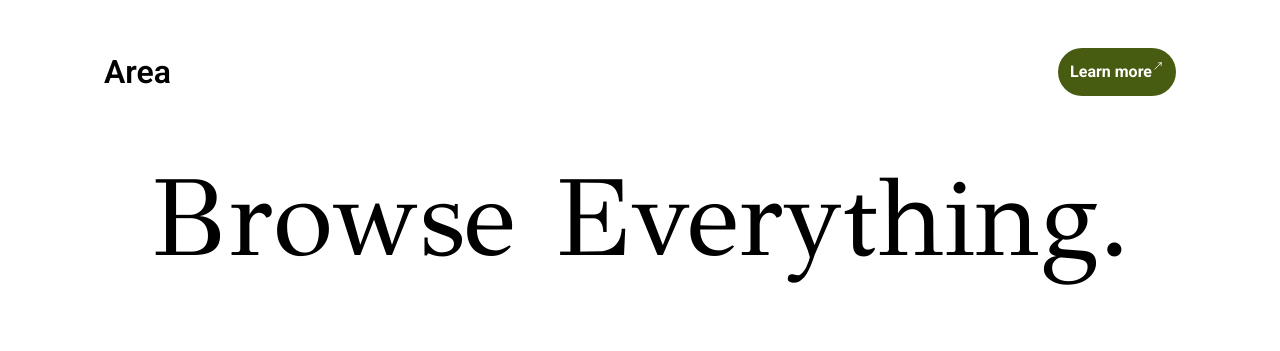
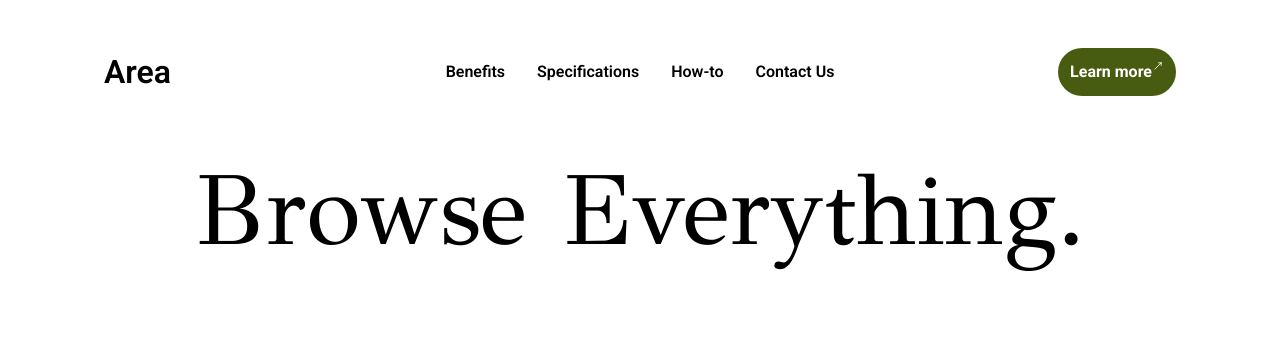
Before and after one commit to G3NIUS-FRM/UpworkTest, a React app: page / in a window 1280 px wide. Shown: the top 351 px of the page. Built offline with nearby package versions, Linux system fonts and the light colour scheme; the HTML template or start-up script is replaced by a standard one.

Commit message:
Version 2

```diff
--- a/src/components/Hero.jsx
+++ b/src/components/Hero.jsx
@@ -2,22 +2,31 @@ import React from 'react';
 import { motion } from 'framer-motion';
 import iMac from '../assets/photos/IMac.png';
 import montanaHero from '../assets/photos/montanasHero.jpg';
-
+import iPadPro from '../assets/photos/iPadPro.png';
+import iPhone from '../assets/photos/iPhone.png';
 export const Hero = () => {
   return (
     <motion.section
       initial={{ opacity: 0, y: 50 }}
       animate={{ opacity: 1, y: 0 }}
       transition={{ duration: 1 }}
-      className="h-[100vh] w-[90%] flex flex-col justify-between items-center gap-4 mx-auto">
-      <h1 className="font-gfs text-[110px]">Browse Everything.</h1>
-      <div className="w-[90%] bg-[var(--color-olive-light)] rounded-xl h-[60vh] overflow-visible flex justify-center items-start">
-        <div className="relative bottom-20 w-[80%] h-[64vh] overflow-hidden rounded-md z-1">
+      className="h-[100vh] w-[90%] flex flex-col justify-center md:justify-between items-center gap-[2rem] mx-auto">
+      <h1 className="font-gfs text-[70px]  md:text-[80px] lg:text-[100px] text-center">
+        Browse Everything.
+      </h1>
+      <div className="w-[90%] bg-[var(--color-olive-light)] rounded-xl h-[40vh] md:h-[50vh] lg:h-[60vh] overflow-visible flex justify-center items-start relative top-[10rem] md:top-0">
+        <div className="relative bottom-20 w-[80%] h-[64vh] overflow-hidden rounded-md z-1 hidden lg:inline">
           <img src={iMac} alt="" className="w-full h-auto" />
           <div className="absolute top-[19px] left-0 w-[96%] h-[98%] rounded-md mx-auto right-0 bottom-0">
             <img src={montanaHero} alt="" />
           </div>
         </div>
+        <div className="relative bottom-[7rem] w-[80%] h-[54vh] overflow-hidden rounded-md hidden md:inline lg:hidden z-1 ">
+          <img src={iPadPro} alt="" className="w-full h-auto" />
+        </div>
+        <div className="relative bottom-[10rem] w-[80%] h-[60vh] overflow-hidden rounded-md inline md:hidden z-1 ">
+          <img src={iPhone} alt="" className="w-full h-auto" />
+        </div>
       </div>
     </motion.section>
   );
--- a/src/components/Toplinks.jsx
+++ b/src/components/Toplinks.jsx
@@ -2,7 +2,7 @@ import React from 'react';
 
 export const Toplinks = () => {
   return (
-    <div className="absolute top-0 z-50 w-full md:flex hidden justify-center mt-8">
+    <div className="absolute top-0  w-full md:flex hidden justify-center mt-8 z-[90]">
       <div
         className="flex justify-center items-center h-[10vh] px-6 rounded-[25px]
                      bg-white/30 backdrop-blur-md border border-white/40 ">
```
